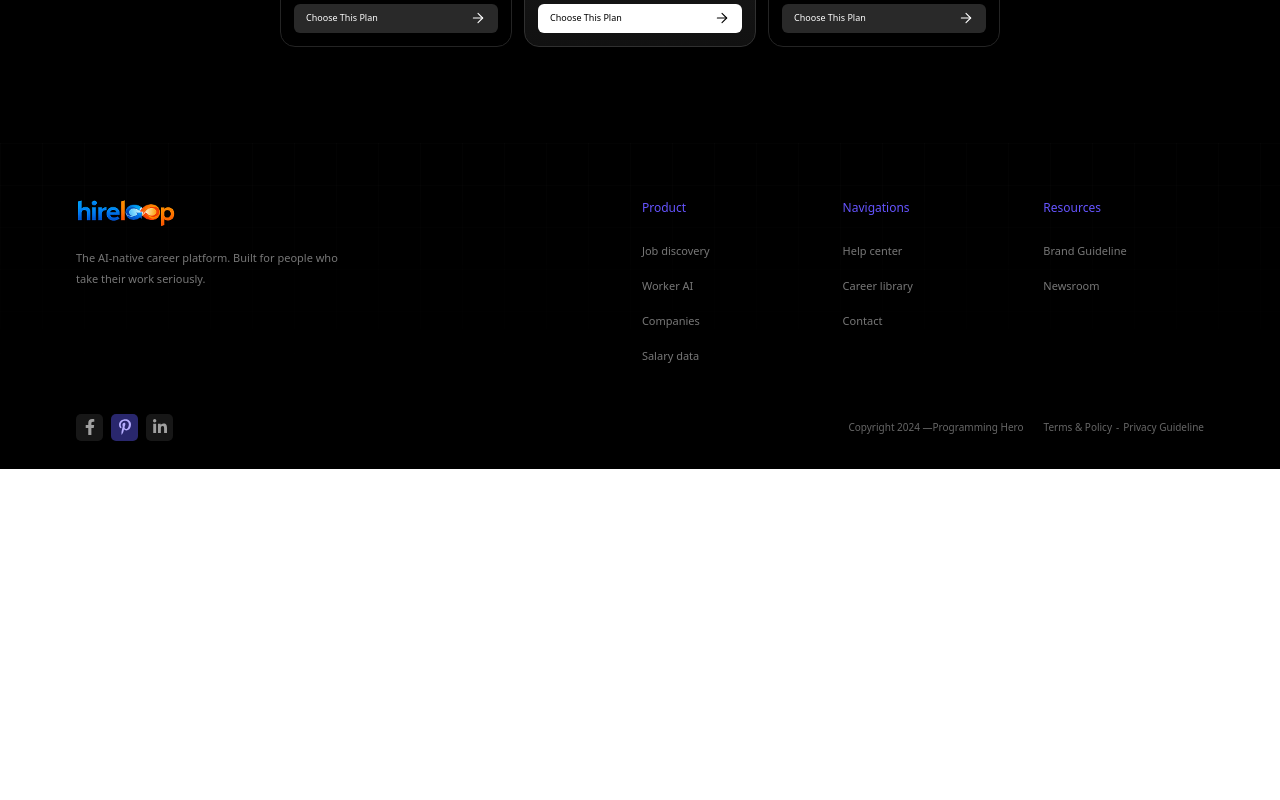
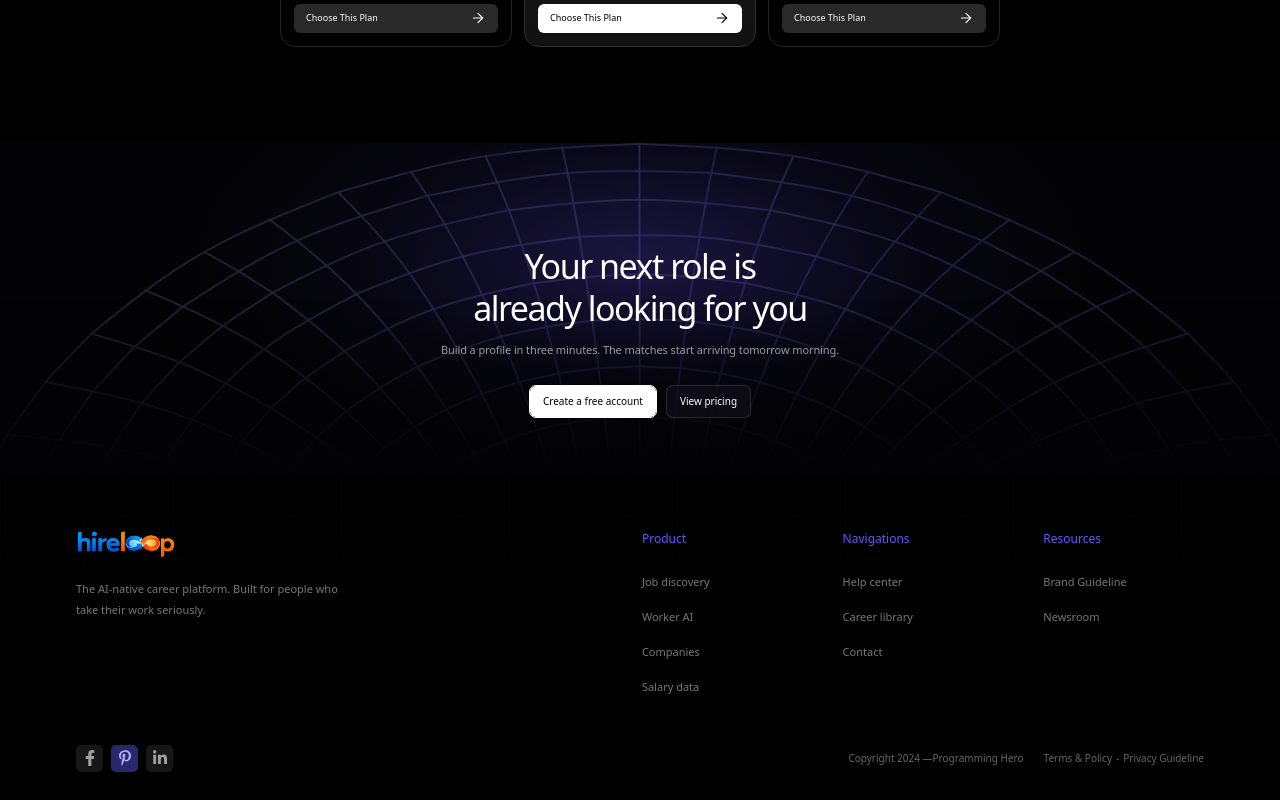
Before and after one commit to arijitbarua-dev/HireLoop, a Next.js app: page / in a window 1280 px wide. Shown: the part 2848-3648 px from the top of the page. Before the commit the page ends 3317 px from the top, so only its background shows below. Built offline with nearby package versions, Linux system fonts and the light colour scheme.

Commit message:
Role CTA section completed

```diff
--- a/src/app/page.tsx
+++ b/src/app/page.tsx
@@ -3,6 +3,7 @@ import DiscoverySection from "@/components/home/DiscoverySection";
 import Image from "next/image";
 import FeaturesSection from "@/components/home/FeatureSection";
 import PricingSection from "@/components/home/PricingSection";
+import CtaSection from "@/components/home/CtaSection";
 
 export default function Home() {
   return (
@@ -11,6 +12,7 @@ export default function Home() {
       <DiscoverySection />
       <FeaturesSection />
       <PricingSection />
+      <CtaSection />
     </div>
   );
 }
--- /dev/null
+++ b/src/components/home/CtaSection.tsx
@@ -0,0 +1,73 @@
+
+import Link from "next/link";
+import { Button } from "@/components/ui/button";
+
+export default function CtaSection() {
+  return (
+    <section className="relative isolate flex min-h-[331px] w-full items-center justify-center overflow-hidden bg-[#030305] text-white">
+
+      {/* Full-size Globe Background */}
+      <img
+        src="/images/cta-bg.png"
+        alt=""
+        aria-hidden="true"
+        className="pointer-events-none absolute left-0 top-0 -z-10 h-auto w-full object-contain object-top"
+      />
+
+      {/* Purple Glow Inside Globe */}
+      <div
+        className="pointer-events-none absolute inset-x-0 top-0 -z-10 h-full"
+        style={{
+          background: `
+            radial-gradient(
+              ellipse 35% 65% at 50% 35%,
+              rgba(105, 80, 255, 0.24) 0%,
+              rgba(85, 65, 220, 0.15) 35%,
+              rgba(65, 50, 180, 0.07) 60%,
+              transparent 100%
+            )
+          `,
+        }}
+      />
+
+      {/* Bottom Fade */}
+      <div className="pointer-events-none absolute inset-0 -z-10 bg-gradient-to-b from-transparent via-transparent to-[#030305]" />
+
+      {/* Content */}
+      <div className="relative z-10 mx-auto flex w-full max-w-[760px] flex-col items-center px-6 pb-[26px] pt-[72px] text-center">
+
+        {/* Heading */}
+        <h2 className="text-[clamp(27px,4vw,34px)] font-medium leading-[1.24] tracking-[-1.5px] text-white">
+          Your next role is
+          <br className="hidden sm:block" />
+          already looking for you
+        </h2>
+
+        {/* Description */}
+        <p className="mb-[26px] mt-3 max-w-[500px] text-[11px] font-normal leading-relaxed tracking-[-0.1px] text-white/60">
+          Build a profile in three minutes. The matches start arriving tomorrow morning.
+        </p>
+
+        {/* CTA Buttons */}
+        <div className="flex items-center justify-center gap-[9px]">
+
+          <Link href="/signup">
+            <Button className="h-[33px] rounded-[7px] border border-white bg-white px-[13px] text-[10px] font-medium text-black shadow-none transition-colors hover:bg-neutral-200 hover:text-black">
+              Create a free account
+            </Button>
+          </Link>
+
+          <Link href="/pricing">
+            <Button
+              variant="outline"
+              className="h-[33px] rounded-[7px] border border-white/15 bg-[#100e18]/80 px-[13px] text-[10px] font-normal text-white shadow-none transition-colors hover:border-white/30 hover:bg-[#413764]/50 hover:text-white"
+            >
+              View pricing
+            </Button>
+          </Link>
+
+        </div>
+      </div>
+    </section>
+  );
+}
```
